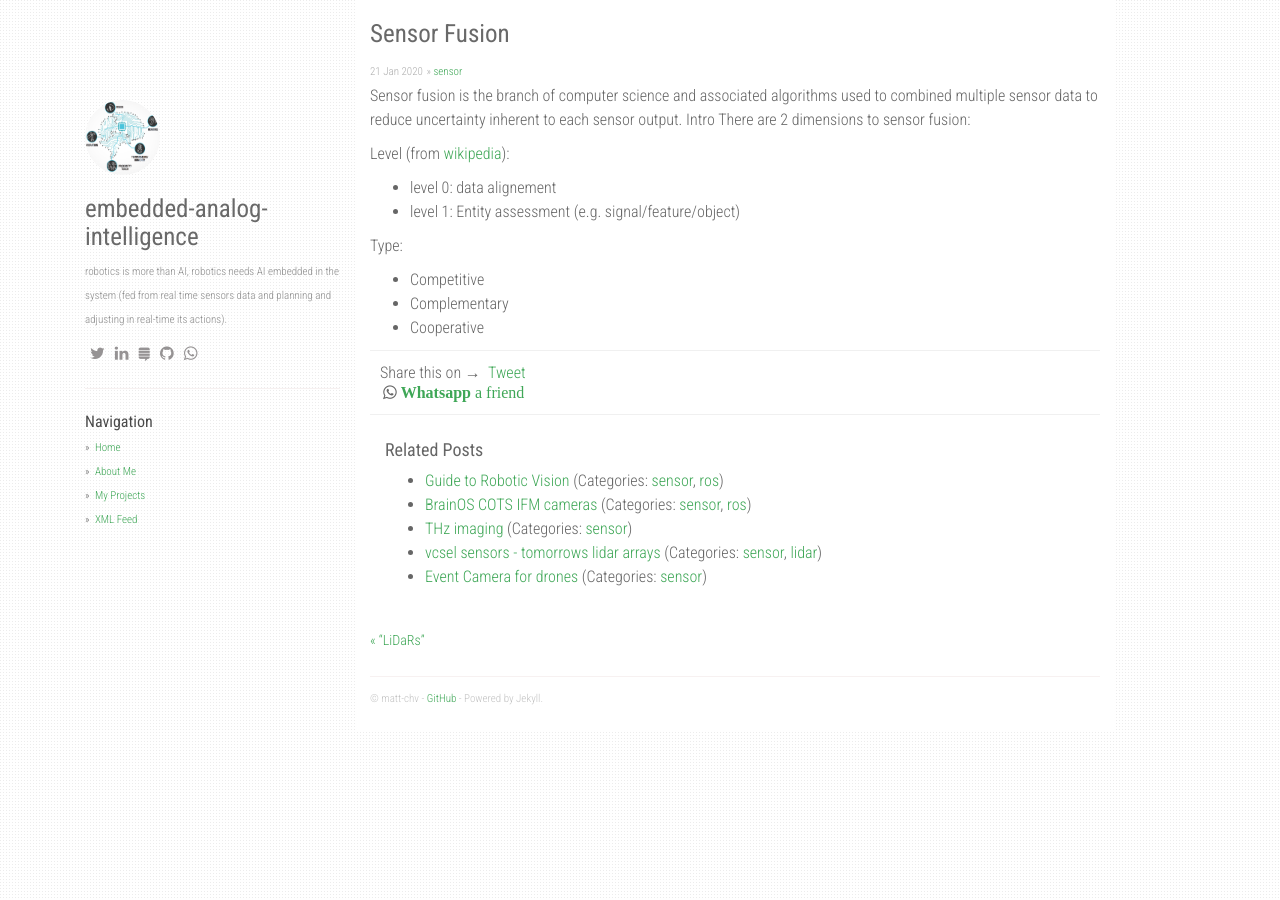
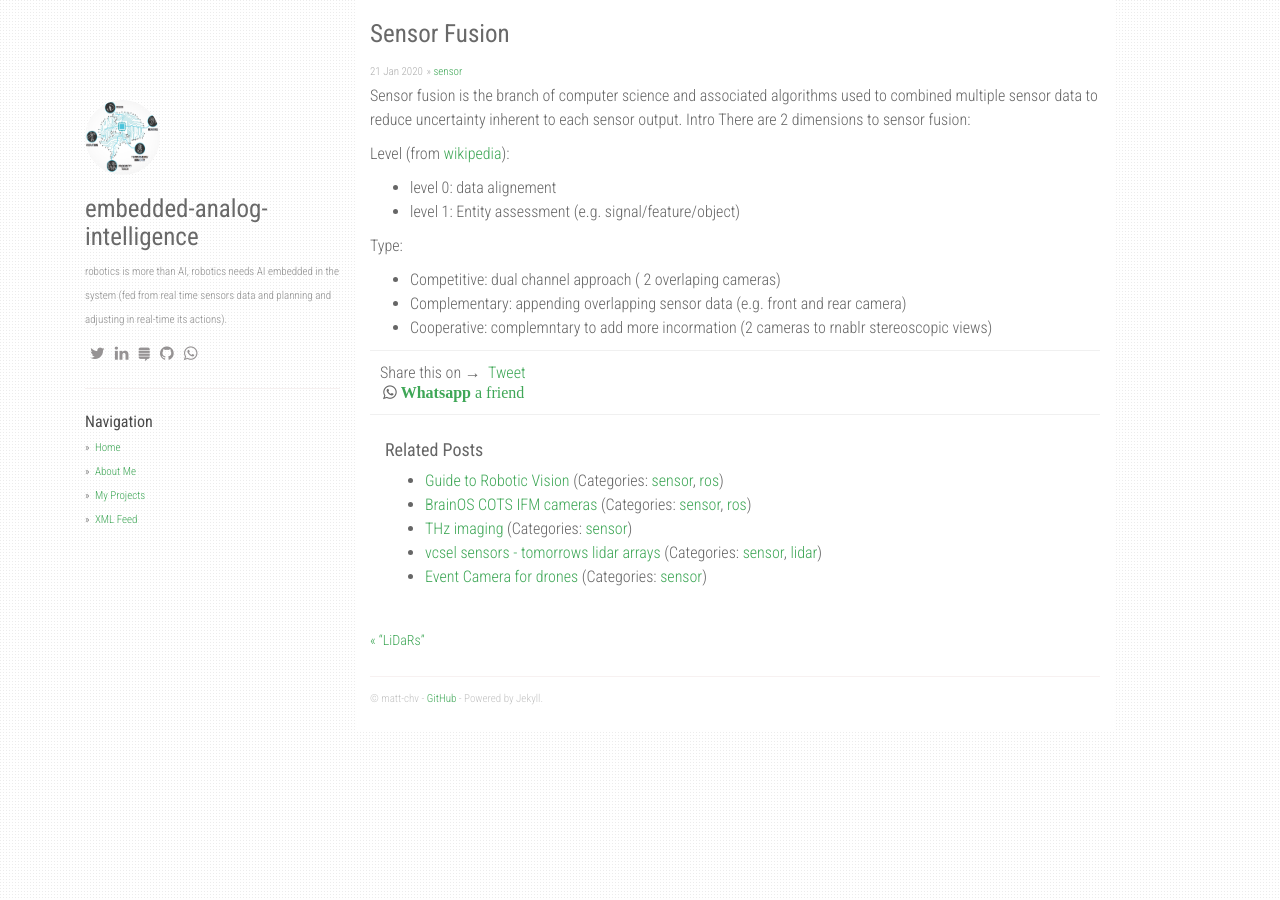
Before and after one commit to matt-chv/embedded-analog-intelligence, a Jekyll site: the page built from _posts/2020-01-21-sensor_fusion.md, in a window 1280 px wide. Built offline with Jekyll 4.4.1, drawn with Linux system fonts in a browser that asks for light colours; nearby versions of some CDN libraries; our own code applies the rules of GitHub Pages for plain Markdown files; comment, search, counter and statistics services are not loaded.

Commit message:
Update 2020-01-21-sensor_fusion.md

```diff
--- a/_posts/2020-01-21-sensor_fusion.md
+++ b/_posts/2020-01-21-sensor_fusion.md
@@ -13,6 +13,6 @@ Level (from [wikipedia](https://en.wikipedia.org/wiki/Sensor_fusion#Levels)):
 * level 1:  Entity assessment (e.g. signal/feature/object)
 
 Type:
-* Competitive
-* Complementary
-* Cooperative
+* Competitive: dual channel approach ( 2 overlaping cameras)
+* Complementary: appending overlapping sensor data (e.g. front and rear camera)
+* Cooperative: complemntary to add more incormation (2 cameras to rnablr stereoscopic views)
```
